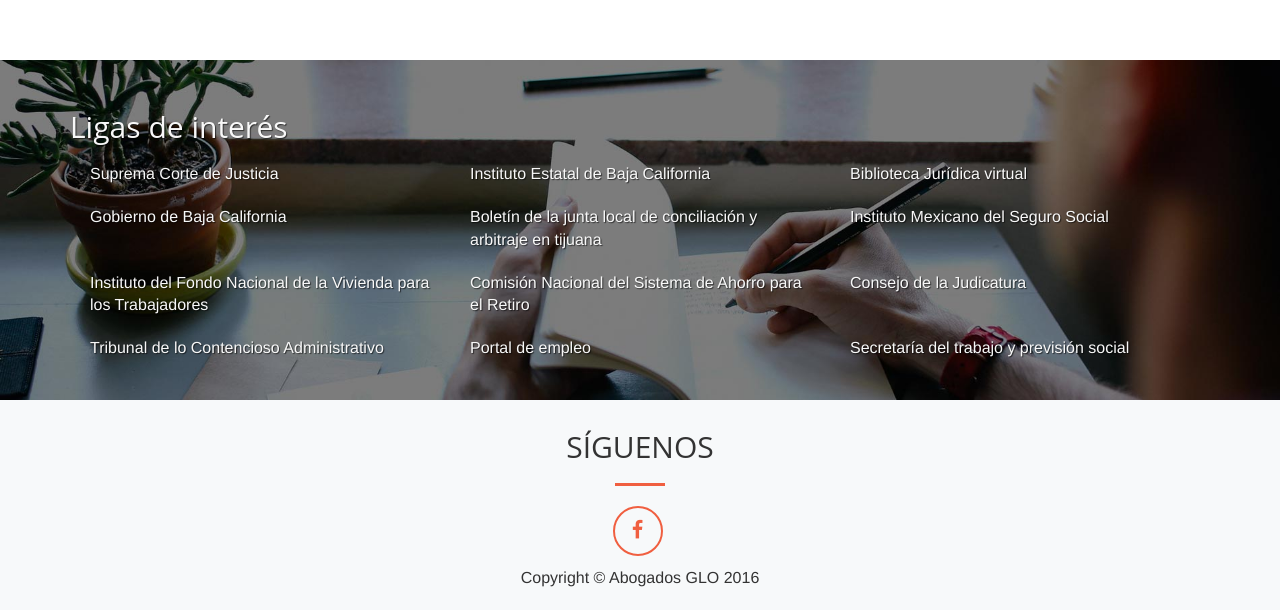
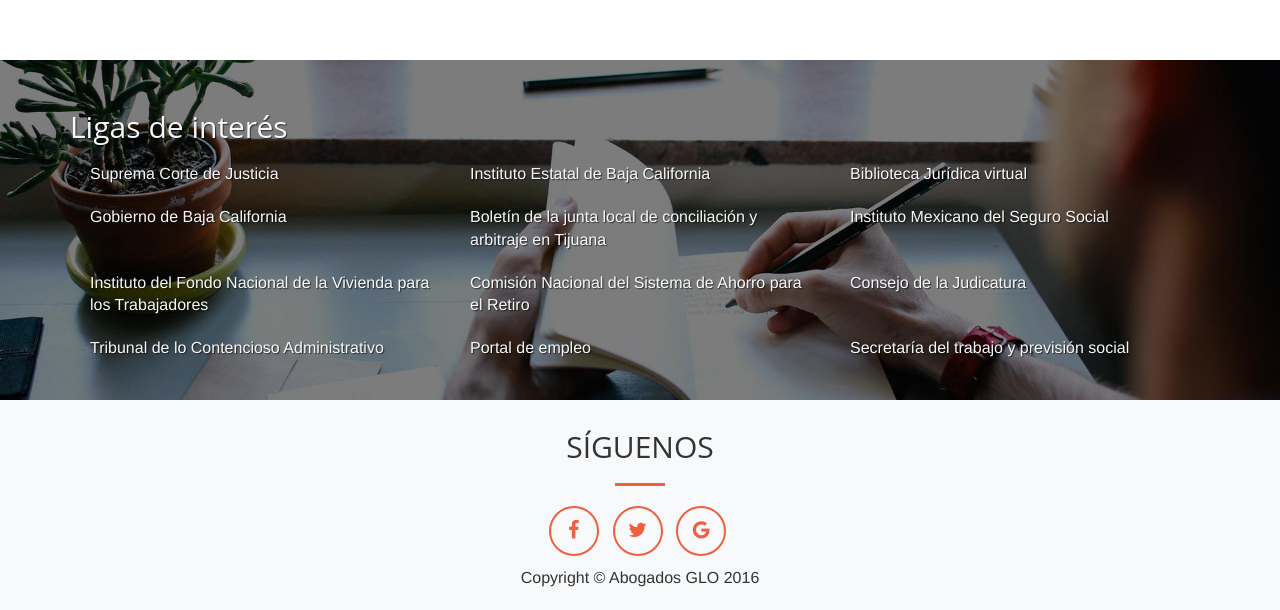
Before and after one commit to davidseik/abogadosglo, a website: page app/index.html in a window 1280 px wide. Shown: the part 2846-3456 px from the top of the page. Drawn offline with nearby package versions, Linux system fonts and the light colour scheme.

Commit message:
Fixed some typos

```diff
--- a/app/index.html
+++ b/app/index.html
@@ -252,7 +252,7 @@
                             <a href="http://www.bajacalifornia.gob.mx/portal/index.jsp" target="_blank">Gobierno de Baja California</a>
                         </li>
                         <li class="col-lg-4 col-sm-6">
-                            <a href="http://www.jlcatj.gob.mx/" target="_blank">Boletín de la junta local de conciliación y arbitraje en tijuana</a>
+                            <a href="http://www.jlcatj.gob.mx/" target="_blank">Boletín de la junta local de conciliación y arbitraje en Tijuana</a>
                         </li>
                         <li class="col-lg-4 col-sm-6">
                             <a href="http://www.imss.gob.mx/" target="_blank">Instituto Mexicano del Seguro Social</a>
@@ -293,6 +293,16 @@
                         <li>
                             <a href="https://www.facebook.com/abogadosglo" target="_blank" class="btn-social btn-outline">
                                 <i class="fa fa-fw fa-facebook"></i>
+                            </a>
+                        </li>
+                        <li>
+                            <a href="https://twitter.com/abogadosglo" target="_blank" class="btn-social btn-outline">
+                                <i class="fa fa-fw fa-twitter"></i>
+                            </a>
+                        </li>
+                        <li>
+                            <a href="https://plus.google.com/105414835758133530615/about" target="_blank" class="btn-social btn-outline">
+                                <i class="fa fa-fw fa-google"></i>
                             </a>
                         </li>
                     </ul>
```
